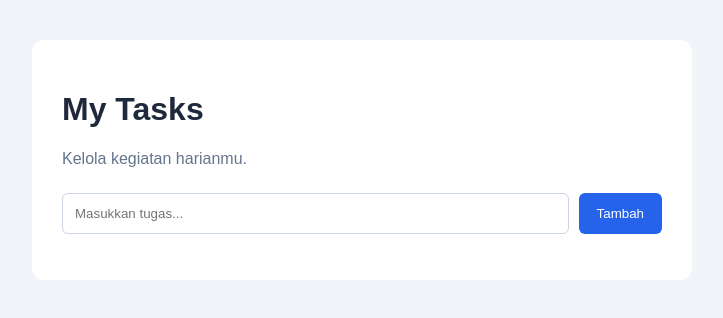
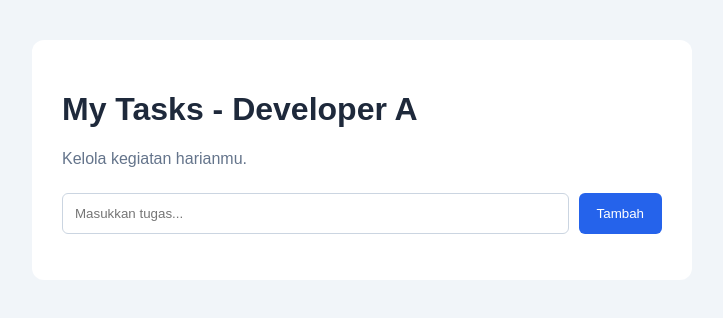
Before and after one commit to alsabnsr/SimpleTaskManager, a plain HTML site: page index.html in a window 1280 px wide. Shown: the whole page, without its empty margins (278-1001 px from the left). Drawn offline with Linux system fonts and the light colour scheme.

Commit message:
Mengubah judul oleh developer A

```diff
--- a/index.html
+++ b/index.html
@@ -9,7 +9,7 @@
 <body>
 
     <div class="container">
-        <h1>My Tasks</h1>
+        <h1>My Tasks - Developer A</h1>
         <p>Kelola kegiatan harianmu.</p>
 
         <div class="input-group">
```
